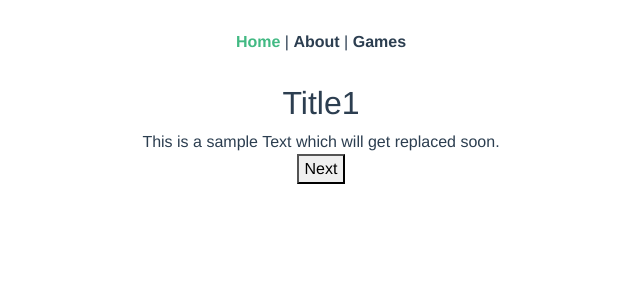
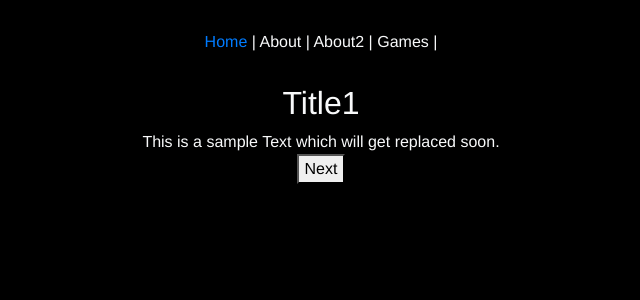
Before and after one commit to AntonioDell/smirky-games-website, a Vue app: page /#/ in a window 1280 px wide. Shown: the top 300 px of the page, without its empty margins (319-959 px from the left). Built offline with nearby package versions, Linux system fonts and the light colour scheme.

Commit message:
Finalize navigation-bar anims

```diff
--- a/package.json
+++ b/package.json
@@ -34,7 +34,9 @@
     "eslint": "^7.17.0",
     "eslint-plugin-prettier": "^3.3.1",
     "eslint-plugin-vue": "^7.4.0",
+    "node-sass": "^5.0.0",
     "prettier": "^2.2.1",
+    "sass-loader": "^10.1.0",
     "vue-friendly-iframe": "^0.19.0",
     "vue-template-compiler": "^2.6.12"
   }
--- a/src/App.vue
+++ b/src/App.vue
@@ -1,33 +1,81 @@
 <template>
   <div id="app">
-    <div id="nav">
-      <router-link to="/">Home</router-link> |
-      <router-link to="/about">About</router-link> |
-      <router-link to="/games">Games</router-link>
+    <navigation-bar />
+    <div class="animation-container">
+      <transition
+        name="fade"
+        appear
+        mode="out-in"
+      >
+        <router-view class="animated" />
+      </transition>
     </div>
-    <router-view/>
   </div>
 </template>
 
-<style>
+<script>
+import NavigationBar from "./components/NavigationBar";
+
+export default {
+  data: () => ({}),
+  components: { NavigationBar },
+  methods: {},
+};
+
+</script>
+
+
+<style lang="scss">
+// Import custom SASS variable overrides, or alternatively
+// define your variable overrides here instead
+@import "theme.scss";
+
 #app {
   font-family: "Avenir", Helvetica, Arial, sans-serif;
   -webkit-font-smoothing: antialiased;
   -moz-osx-font-smoothing: grayscale;
   text-align: center;
-  color: #2c3e50;
+  color: $light;
+  background-color: $dark;
+  min-height: 100vh;
 }
 
-#nav {
-  padding: 30px;
+.animation-container {
+  overflow-x: hidden;
 }
 
-#nav a {
-  font-weight: bold;
-  color: #2c3e50;
+.fade-enter-active {
+  opacity: 0;
+  transform-origin: left;
+  animation: fade-in-anim 0.5s forwards cubic-bezier(0.075, 0.82, 0.165, 1);
 }
 
-#nav a.router-link-exact-active {
-  color: #42b983;
+.fade-leave-active {
+  transform-origin: left;
+  animation: fade-out-anim 0.5s forwards cubic-bezier(0.075, 0.82, 0.165, 1);
+}
+
+@keyframes fade-in-anim {
+  0% {
+    transform: translateX(-10%);
+    opacity: 0;
+  }
+
+  100% {
+    transform: translateX(0px);
+    opacity: 1;
+  }
+}
+
+@keyframes fade-out-anim {
+  0% {
+    transform: translateX(0);
+    opacity: 1;
+  }
+
+  100% {
+    transform: translateX(10%);
+    opacity: 0;
+  }
 }
 </style>
--- /dev/null
+++ b/src/components/NavigationBar.vue
@@ -0,0 +1,153 @@
+<template>
+  <div id="nav">
+    <template v-for="(route, index) in displayRoutes">
+      <router-link
+        :key="route.path"
+        :to="route.path"
+        v-on:click.native="linkClicked(route)"
+        :class="[route.animation]"
+      >{{route.name}}</router-link> {{index !== displayRoutes.length ? '|' : ''}}
+    </template>
+  </div>
+</template>
+
+<script>
+import router, { routes } from "../router/index";
+
+const FROM_LEFT = "from-left";
+const FROM_RIGHT = "from-right";
+const TO_LEFT = "to-left";
+const TO_RIGHT = "to-right";
+const NO_ANIM = "";
+
+export default {
+  name: "navigation-bar",
+  data: () => ({
+    displayRoutes: routes.map((route) => ({
+      ...route,
+      animation: route.path !== router.currentRoute.path ? NO_ANIM : FROM_LEFT,
+    })),
+    currentPath: router.currentRoute.path,
+  }),
+  methods: {
+    linkClicked(e) {
+      const newPath = this.$route.path;
+      if (newPath === this.currentPath) {
+        return;
+      }
+      const currentPathIndex = this.displayRoutes.findIndex(
+        (route) => route.path === this.currentPath
+      );
+      const newPathIndex = this.displayRoutes.findIndex(
+        (route) => route.path === newPath
+      );
+
+      if (
+        currentPathIndex > newPathIndex ||
+        (currentPathIndex === this.displayRoutes.length && newPathIndex === 0)
+      ) {
+        // Fill from right
+        this.displayRoutes[newPathIndex].animation = FROM_RIGHT;
+        this.displayRoutes[currentPathIndex].animation = TO_LEFT;
+      } else if (
+        currentPathIndex < newPathIndex ||
+        (currentPathIndex === 0 && newPathIndex === this.displayRoutes.length)
+      ) {
+        // Fill from left
+        this.displayRoutes[newPathIndex].animation = FROM_LEFT;
+        this.displayRoutes[currentPathIndex].animation = TO_RIGHT;
+      } else {
+        // Error
+      }
+      this.currentPath = newPath;
+    },
+  },
+};
+</script>
+
+<style lang="scss" scoped>
+@import "theme.scss";
+
+#nav {
+  padding: 30px;
+}
+
+#nav a {
+  color: $light;
+}
+
+.from-left,
+.to-left {
+  -webkit-text-fill-color: transparent;
+  background: linear-gradient(to right, $primary 50%, $light 50%);
+  background-clip: text;
+  background-size: 200% 100%;
+}
+
+.from-left {
+  background-position: 100%;
+  animation: from-left-anim 0.5s forwards cubic-bezier(0.075, 0.82, 0.165, 1);
+}
+
+.to-left {
+  animation: to-left-anim 0.5s forwards cubic-bezier(0.075, 0.82, 0.165, 1);
+}
+
+@keyframes from-left-anim {
+  0% {
+    background-position: 100%;
+  }
+
+  100% {
+    background-position: 0%;
+  }
+}
+
+@keyframes to-left-anim {
+  0% {
+    background-position: 0%;
+  }
+
+  100% {
+    background-position: 100%;
+  }
+}
+
+.from-right,
+.to-right {
+  -webkit-text-fill-color: transparent;
+  background: linear-gradient(to right, $light 50%, $primary 50%);
+  background-clip: text;
+  background-size: 200% 100%;
+}
+
+.from-right {
+  background-position: 0%;
+  animation: from-right-anim 0.5s forwards cubic-bezier(0.075, 0.82, 0.165, 1);
+}
+
+.to-right {
+  background-position: 100%;
+  animation: to-right-anim 0.5s forwards cubic-bezier(0.075, 0.82, 0.165, 1);
+}
+
+@keyframes from-right-anim {
+  0% {
+    background-position: 0%;
+  }
+
+  100% {
+    background-position: 100%;
+  }
+}
+
+@keyframes to-right-anim {
+  0% {
+    background-position: 100%;
+  }
+
+  100% {
+    background-position: 0%;
+  }
+}
+</style>
--- a/src/router/index.js
+++ b/src/router/index.js
@@ -4,15 +4,24 @@ import Home from "../views/Home.vue";
 
 Vue.use(VueRouter);
 
-const routes = [
+export const routes = [
   {
     path: "/",
-    name: "home",
+    name: "Home",
     component: Home,
   },
   {
     path: "/about",
-    name: "about",
+    name: "About",
+    // route level code-splitting
+    // this generates a separate chunk (about.[hash].js) for this route
+    // which is lazy-loaded when the route is visited.
+    component: () =>
+      import(/* webpackChunkName: "about" */ "../views/About.vue"),
+  },
+  {
+    path: "/about2",
+    name: "About2",
     // route level code-splitting
     // this generates a separate chunk (about.[hash].js) for this route
     // which is lazy-loaded when the route is visited.
@@ -21,7 +30,7 @@ const routes = [
   },
   {
     path: "/games",
-    name: "games",
+    name: "Games",
     // route level code-splitting
     // this generates a separate chunk (about.[hash].js) for this route
     // which is lazy-loaded when the route is visited.
--- a/src/views/Games.vue
+++ b/src/views/Games.vue
@@ -5,12 +5,11 @@
     <carousel
       :per-page="1"
       @page-change="changeGame"
-      @transition-start="hideGameDetails"
-      adjustableHeight
       paginationPosition="top"
       :minSwipeDistance="32"
       :loop="true"
       ref="homeCarrousel"
+      class="game-carousel"
     >
       <slide
         v-for="game in gameList"
@@ -45,6 +44,7 @@
           height="167"
           width="350"
           @load="iframeLoadComplete"
+          class="widget-frame"
         >
         </iframe>
       </transition>
@@ -70,15 +70,12 @@ export default {
   computed: {},
   methods: {
     changeGame(newIndex) {
+      this.isDetailsVisible = false;
+      if (newIndex === this.currentIndex) {
+        return;
+      }
       this.currentGame = this.gameList[newIndex];
-      if (newIndex == this.gameList.length - 1) {
-        this.loopAround = true;
-      }
-      this.isLooping = false;
       this.currentIndex = newIndex;
-    },
-    hideGameDetails() {
-      this.isDetailsVisible = false;
     },
     showGameDetails() {
       if (this.isIframeReady) {
@@ -93,30 +90,45 @@ export default {
 };
 </script>
 
-<style>
+<style lang="scss">
+// Bootstrap and its default variables
+@import "theme.scss";
+
+.game-carousel .VueCarousel-dot.VueCarousel-dot--active {
+  background-color: $primary !important;
+}
+
+.widget-frame {
+  border: none;
+  margin: 0.5em;
+}
+
 .reveal-container {
   overflow: hidden;
-  background-color: black;
   height: 100%;
   min-height: 167px;
 }
 .reveal-down-enter-active {
   transform-origin: top;
-  animation: reveal-down-anim 0.5s forwards;
+  animation: reveal-down-anim 0.5s forwards
+    cubic-bezier(0.175, 0.885, 0.32, 1.275);
 }
 
 .reveal-down-leave-active {
   transform-origin: top;
-  animation: reveal-down-anim 0.5s reverse forwards;
+  animation: reveal-down-anim 0.5s reverse forwards
+    cubic-bezier(0.175, 0.885, 0.32, 1.275);
 }
 
 @keyframes reveal-down-anim {
   0% {
-    transform: translateY(-100%);
+    transform: translateY(-50%);
+    opacity: 0;
   }
 
   100% {
     transform: translateY(0px);
+    opacity: 1;
   }
 }
 </style>
--- /dev/null
+++ b/theme.scss
@@ -0,0 +1,5 @@
+$dark: black;
+
+// Include Bootstrap and BootstrapVue SCSS files
+@import "~bootstrap/scss/bootstrap.scss";
+@import "~bootstrap-vue/src/index.scss";
```
Also changed, not shown: 1 other file (tests, documents, lock files or other folders).
